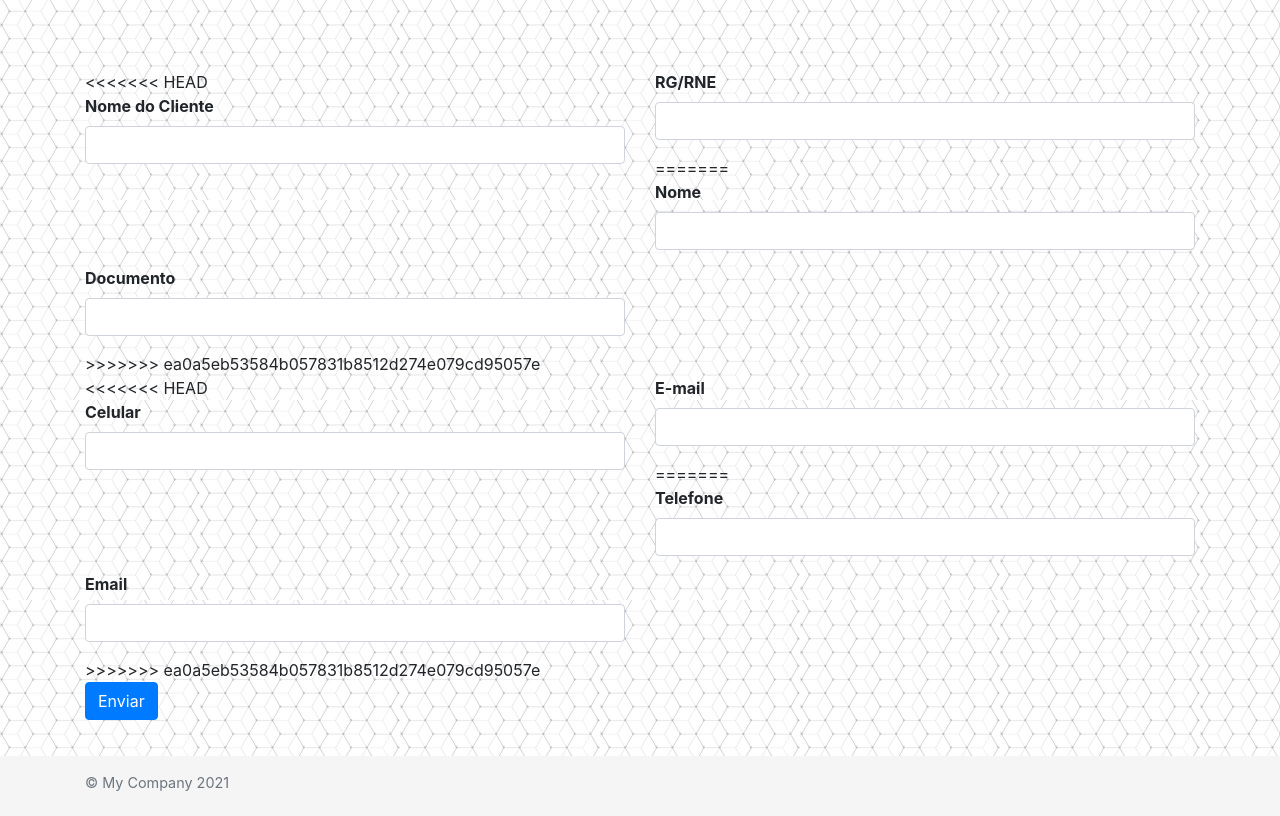
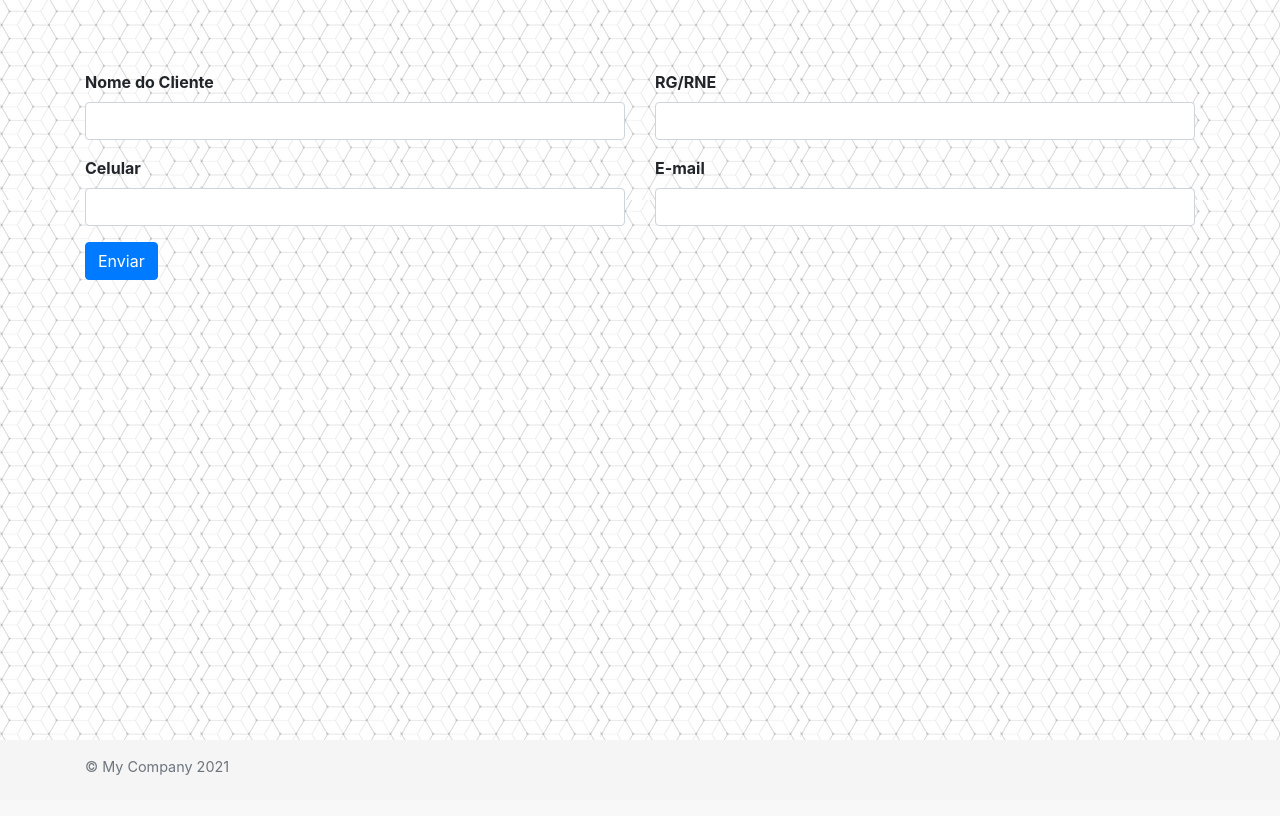
Before and after one commit to miguelkapingala/base, a Yii app: template views/site/registro.php in a window 1280 px wide. After the commit the page ends 775 px from the top, so only its background shows below. Run offline with PHP 8.4 and a stand-in for Yii, Linux system fonts and the light colour scheme; the template is opened without the code that fills it, so the values that code supplies are empty; form fields are guessed from the names that the template uses; some libraries are stand-ins or nearby versions.

Commit message:
altrar formulario em registro no conflito

```diff
--- a/views/site/registro.php
+++ b/views/site/registro.php
@@ -11,32 +11,18 @@ $this->params['breadcrumbs'][] = $this->title;
 
 <div class="row">
     <div class="col-md-6">
-<<<<<<< HEAD
         <?= $form->field($model, 'nome')->label('Nome do Cliente') ?>
     </div>
     <div class="col-md-6">
         <?= $form->field($model, 'documento')->label('RG/RNE') ?>
-=======
-        <?= $form->field($model, 'nome') ?>
-    </div>
-    <div class="col-md-6">
-        <?= $form->field($model, 'documento') ?>
->>>>>>> ea0a5eb53584b057831b8512d274e079cd95057e
     </div>
 </div>
 <div class="row">
     <div class="col-md-6">
-<<<<<<< HEAD
         <?= $form->field($model, 'telefone')->label('Celular')?>
     </div>
     <div class="col-md-6">
         <?= $form->field($model, 'email')->label('E-mail') ?>
-=======
-        <?= $form->field($model, 'telefone') ?>
-    </div>
-    <div class="col-md-6">
-        <?= $form->field($model, 'email') ?>
->>>>>>> ea0a5eb53584b057831b8512d274e079cd95057e
     </div>
 </div>
 <div class="form-group">
```
